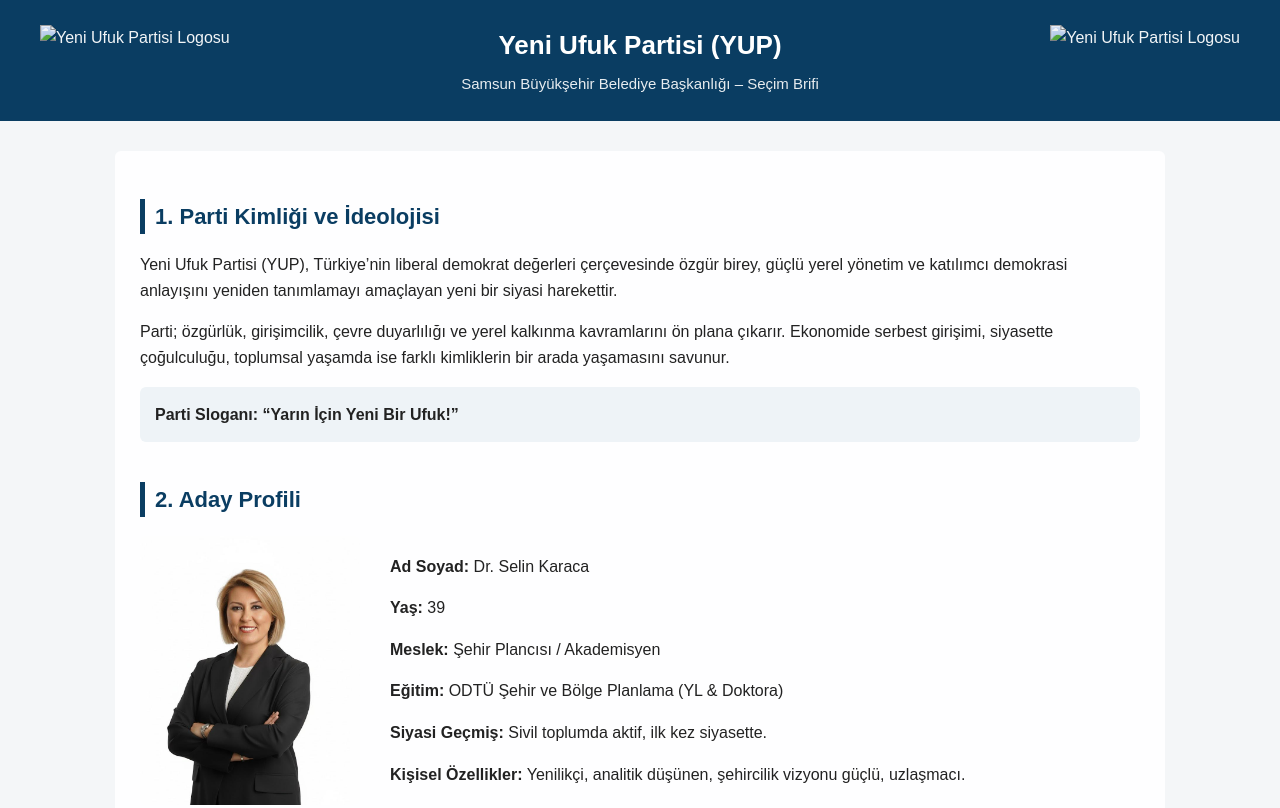
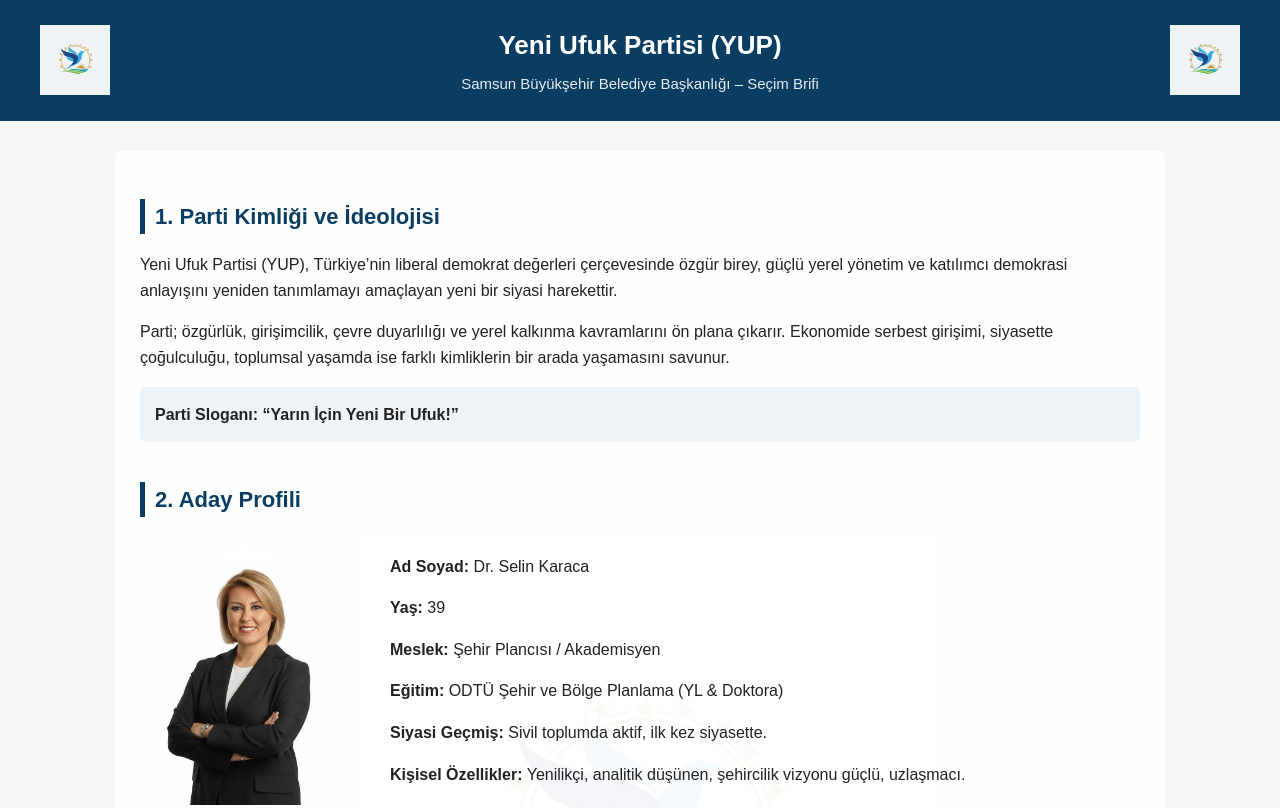
Before and after one commit to tamerpak19-svg/ufukpartisi, a plain HTML site: page index.html in a window 1280 px wide. Shown: the top 808 px of the page. Drawn offline with Linux system fonts and the light colour scheme.

Commit message:
Add files via upload

```diff
--- a/index.html
+++ b/index.html
@@ -13,7 +13,7 @@
       line-height: 1.6;
 
       background-color: #f4f6f8;
-      background-image: url("logo.png");
+      background-image: url("logo.jpg");
       background-repeat: no-repeat;
       background-position: center;
       background-size: 600px;
@@ -128,14 +128,14 @@
 
   <!-- HEADER -->
   <header class="top-header">
-    <img src="logo.png" class="logo" alt="Yeni Ufuk Partisi Logosu">
+    <img src="logo.jpg" class="logo" alt="Yeni Ufuk Partisi Logosu">
 
     <div class="header-center">
       <h1>Yeni Ufuk Partisi (YUP)</h1>
       <p>Samsun Büyükşehir Belediye Başkanlığı – Seçim Brifi</p>
     </div>
 
-    <img src="logo.png" class="logo" alt="Yeni Ufuk Partisi Logosu">
+    <img src="logo.jpg" class="logo" alt="Yeni Ufuk Partisi Logosu">
   </header>
 
   <!-- CONTENT -->
```
